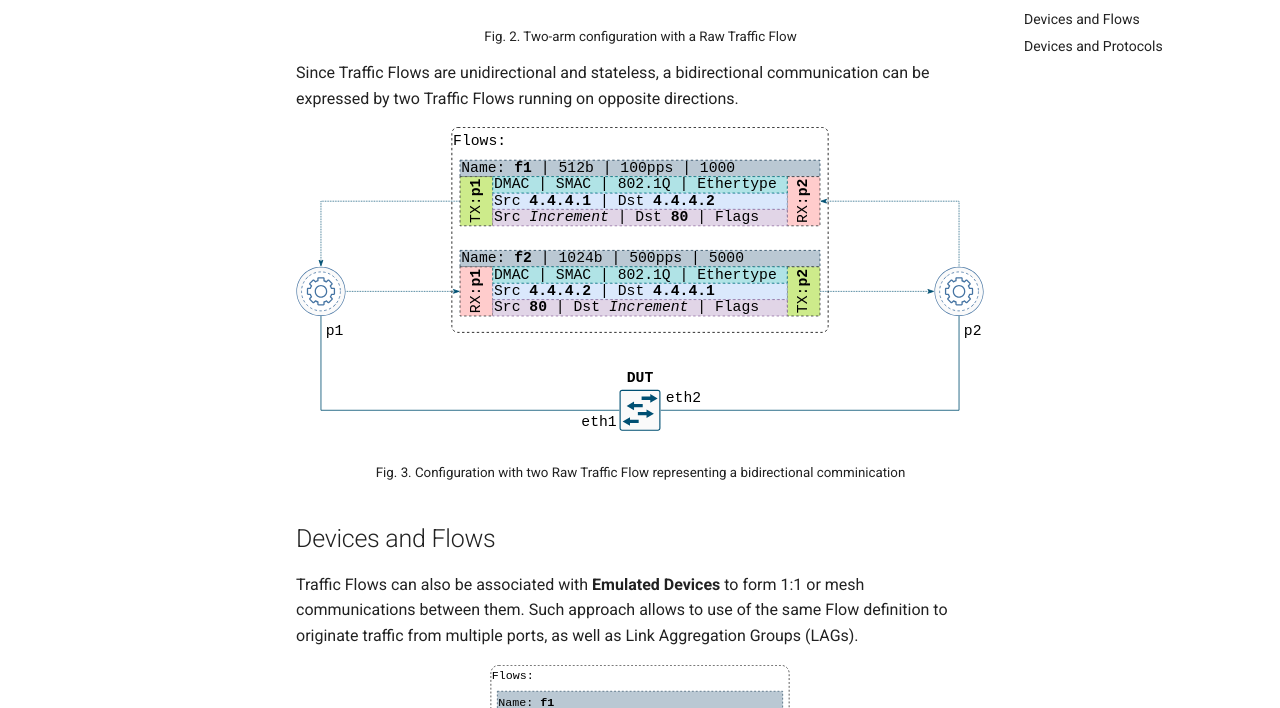
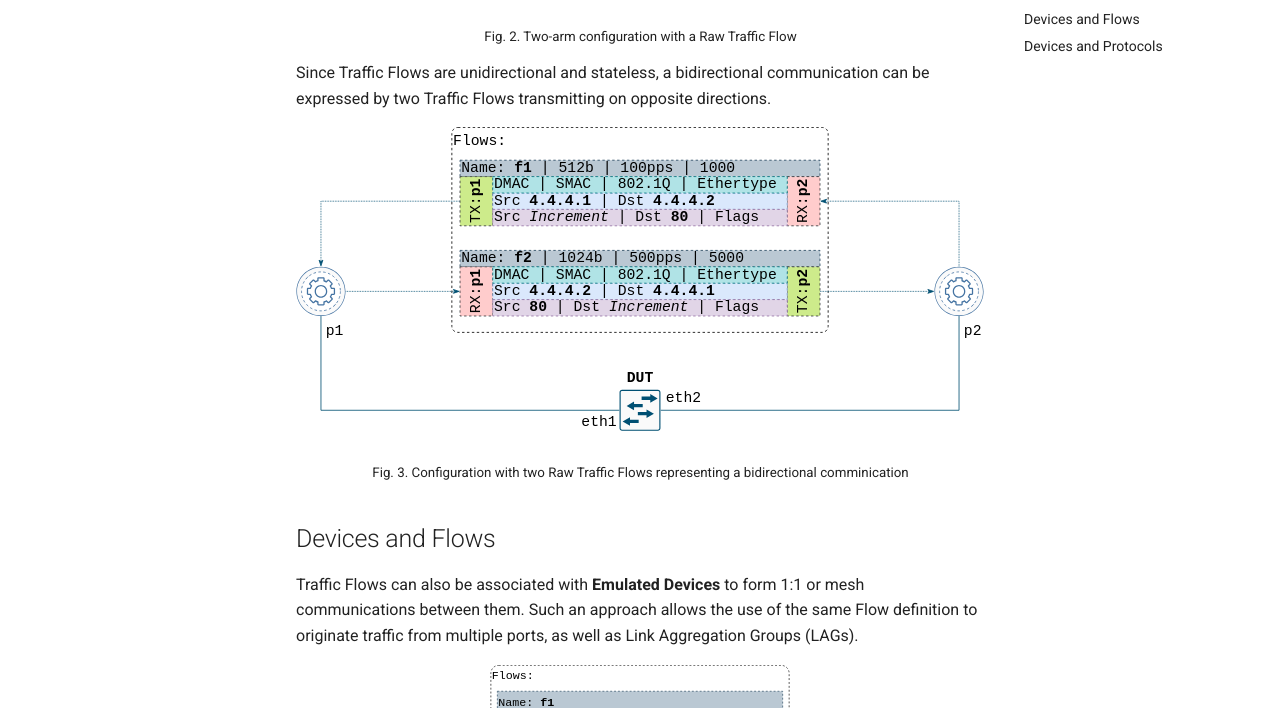
Before and after one commit to open-traffic-generator/open-traffic-generator.github.io, an MkDocs documentation site: the page built from docs/model.md, in a window 1280 px wide and 1400 px high, scrolled down 1773 px. Shown: the part 197-905 px from the top of the window. Built offline with MkDocs 1.6.1 and Material for MkDocs 9.7.7, drawn with Linux system fonts in a browser that asks for light colours.

Commit message:
minor fixes

```diff
--- a/docs/model.md
+++ b/docs/model.md
@@ -34,15 +34,15 @@ In the most simple case, the OTG Model describes **Raw Traffic Flows**: stateles
 ![Raw Traffic Flow](images/otg-model-raw-flows.svg)
 <p style="text-align: center;"><sub>Fig. 2. Two-arm configuration with a Raw Traffic Flow</sub></p>
 
-Since Traffic Flows are unidirectional and stateless, a bidirectional communication can be expressed by two Traffic Flows running on opposite directions.
+Since Traffic Flows are unidirectional and stateless, a bidirectional communication can be expressed by two Traffic Flows transmitting on opposite directions.
 
 ![Opposite Raw Traffic Flows](images/otg-model-raw-flows-bi.svg)
-<p style="text-align: center;"><sub>Fig. 3. Configuration with two Raw Traffic Flow representing a bidirectional comminication</sub></p>
+<p style="text-align: center;"><sub>Fig. 3. Configuration with two Raw Traffic Flows representing a bidirectional comminication</sub></p>
 
 
 ##Devices and Flows
 
-Traffic Flows can also be associated with **Emulated Devices** to form 1:1 or mesh communications between them. Such approach allows to use of the same Flow definition to originate traffic from multiple ports, as well as Link Aggregation Groups (LAGs).
+Traffic Flows can also be associated with **Emulated Devices** to form 1:1 or mesh communications between them. Such an approach allows the use of the same Flow definition to originate traffic from multiple ports, as well as Link Aggregation Groups (LAGs).
 
 ![Devices with Traffic Flows](images/otg-model-devices-flows.svg)
 <p style="text-align: center;"><sub>Fig. 4. Configuration with Traffic Flows between Emulated Devices</sub></p>
```
